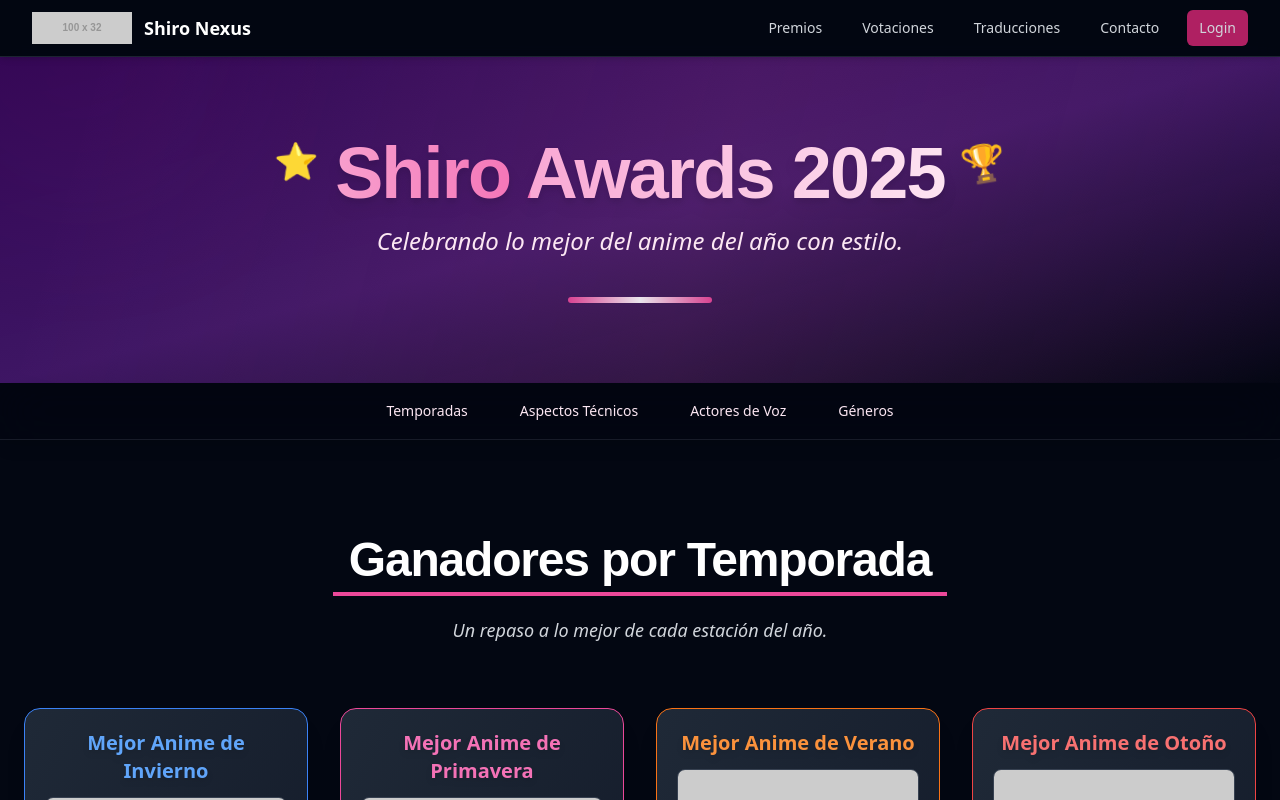
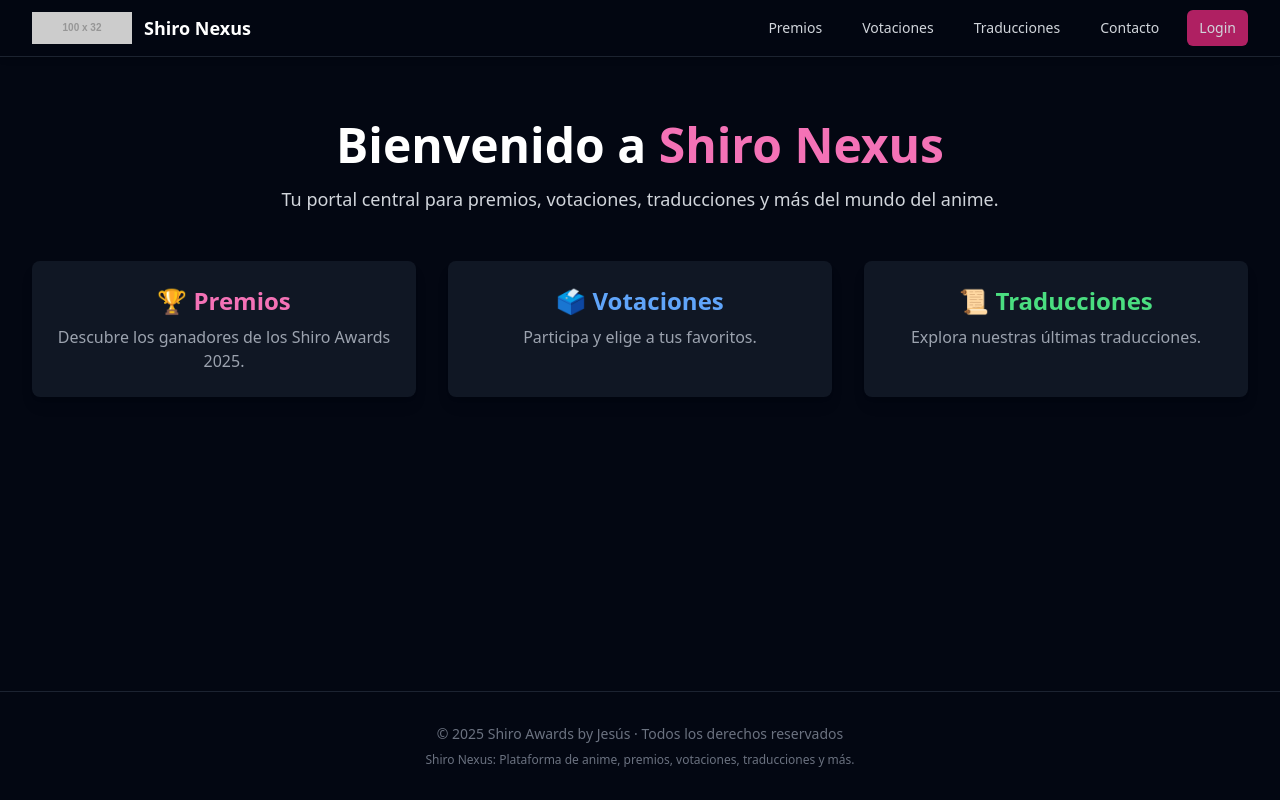
Before and after one commit to Pqblo26/shirov2-awards, a React (Vite) app: page / in a window 1280 px wide. Shown: the top 800 px of the page. Built offline with nearby package versions, Linux system fonts and the light colour scheme.

Commit message:
Web de Inicio agregada

```diff
--- a/src/components/TopNavBar.tsx
+++ b/src/components/TopNavBar.tsx
@@ -1,5 +1,7 @@
 import React, { useState } from 'react';
 import { motion, AnimatePresence } from 'framer-motion';
+// Import Link from react-router-dom for internal navigation if needed for active styling later
+// import { NavLink } from 'react-router-dom';
 
 // Define the props interface
 interface TopNavBarProps {
@@ -12,7 +14,8 @@ const TopNavBar: React.FC<TopNavBarProps> = ({ isAdminMode }) => {
      // --- Navigation Links ---
     // Base links visible to everyone
     const baseHeaderLinks = [
-        { href: "/", label: "Premios" },
+        // Changed href for Premios to /premios
+        { href: "/premios", label: "Premios" },
         { href: "/votaciones", label: "Votaciones" },
         { href: "/traducciones", label: "Traducciones" },
         { href: "/contacto", label: "Contacto" },
@@ -21,9 +24,7 @@ const TopNavBar: React.FC<TopNavBarProps> = ({ isAdminMode }) => {
     // Dynamically create the full list including conditional Admin and Login
     const headerLinks = [
         ...baseHeaderLinks,
-        // Add Admin link only if in admin mode
         ...(isAdminMode ? [{ href: "/admin", label: "Admin" }] : []),
-         // Add Login link (always visible for now)
         { href: "/login", label: "Login" },
     ];
 
@@ -31,13 +32,13 @@ const TopNavBar: React.FC<TopNavBarProps> = ({ isAdminMode }) => {
          <nav className="relative z-50 bg-gray-950/90 backdrop-blur-md shadow-md border-b border-gray-700/50">
             <div className="max-w-7xl mx-auto px-4 sm:px-6 lg:px-8">
                 <div className="flex items-center justify-between h-14">
-                    {/* Left Side: Logo Placeholder + Title */}
+                    {/* Left Side: Logo Placeholder + Title (links to '/') */}
                     <a href="/" className="flex items-center flex-shrink-0">
                          <img
                             className="block h-8 w-auto mr-3"
                             src="https://placehold.co/100x32/1F2937/4B5563?text=Logo"
                             alt="Logo Placeholder"
-                            onError={(e) => { (e.target as HTMLImageElement).style.display='none'; }} // Type assertion
+                            onError={(e) => { (e.target as HTMLImageElement).style.display='none'; }}
                          />
                          <span className="text-white font-bold text-lg hover:text-pink-300 transition-colors">
                             Shiro Nexus
@@ -47,10 +48,11 @@ const TopNavBar: React.FC<TopNavBarProps> = ({ isAdminMode }) => {
                     {/* Right Side: Navigation Links */}
                     <div className="hidden md:block">
                         <div className="ml-10 flex items-baseline space-x-4">
+                            {/* Using updated headerLinks */}
                             {headerLinks.map((item) => (
-                                <a
+                                <a // Use NavLink here if you want active styling later
                                     key={item.label}
-                                    href={item.href}
+                                    href={item.href} // Standard href for now
                                     className={`text-gray-300 hover:bg-gray-700/50 hover:text-white px-3 py-2 rounded-md text-sm font-medium transition-colors ${
                                         (item.label === 'Login') ? 'bg-pink-600/80 hover:bg-pink-500/80' : ''
                                     } ${
@@ -99,7 +101,7 @@ const TopNavBar: React.FC<TopNavBarProps> = ({ isAdminMode }) => {
                         style={{ overflow: 'hidden' }}
                     >
                          <div className="px-2 pt-2 pb-3 space-y-1 sm:px-3">
-                            {headerLinks.map((item) => (
+                            {headerLinks.map((item) => ( // Use updated headerLinks here too
                                  <a
                                     key={item.label + "-mobile"}
                                     href={item.href}
--- a/src/main.tsx
+++ b/src/main.tsx
@@ -1,9 +1,10 @@
 import React from 'react';
 import ReactDOM from 'react-dom/client';
-import { createBrowserRouter, RouterProvider } from 'react-router-dom'; // Import v7 components
+import { createBrowserRouter, RouterProvider } from 'react-router-dom';
 
 // Import Layout and Page Components
 import MainLayout from './layouts/MainLayout';
+import HomePage from './pages/HomePage'; // Import the new HomePage
 import PremiosPage from './pages/PremiosPage';
 import VotacionesPage from './pages/VotacionesPage';
 import TraduccionesPage from './pages/TraduccionesPage';
@@ -14,16 +15,19 @@ import NotFoundPage from './pages/NotFoundPage';
 
 import './index.css'; // Global styles
 
-// Create the router configuration using createBrowserRouter (object syntax)
+// Create the router configuration using createBrowserRouter
 const router = createBrowserRouter([
   {
     // Root route using the MainLayout
     path: '/',
     element: <MainLayout />,
-    // Define child routes that will render inside MainLayout's <Outlet>
     children: [
       {
-        index: true, // This makes PremiosPage the default for '/'
+        index: true, // index: true now renders HomePage at '/'
+        element: <HomePage />,
+      },
+      {
+        path: 'premios', // New specific path for the awards page
         element: <PremiosPage />,
       },
       {
@@ -44,7 +48,6 @@ const router = createBrowserRouter([
       },
       {
         path: 'admin',
-        // You might add a loader function here later for authentication check
         element: <AdminPage />,
       },
       // Add other child routes here
@@ -53,11 +56,6 @@ const router = createBrowserRouter([
     // errorElement: <RootBoundary />,
   },
   // You could define routes outside the MainLayout here if needed
-  // {
-  //   path: '/some-other-layout',
-  //   element: <OtherLayout />,
-  //   children: [...]
-  // },
 
   // Catch-all 404 route - Placed outside the main layout routes
    {
--- /dev/null
+++ b/src/pages/HomePage.tsx
@@ -0,0 +1,46 @@
+import React, { useEffect } from 'react';
+import { Link } from 'react-router-dom'; // Import Link for internal navigation
+
+function HomePage() {
+    useEffect(() => {
+        document.title = "Inicio | Shiro Nexus"; // Set title for the homepage
+    }, []);
+
+    return (
+        <div className="max-w-7xl mx-auto px-4 sm:px-6 lg:px-8 py-16 text-center">
+            {/* Welcome Section */}
+            <h1 className="text-4xl md:text-5xl font-bold mb-4">
+                Bienvenido a <span className="text-pink-400">Shiro Nexus</span>
+            </h1>
+            <p className="text-lg text-gray-300 mb-12">
+                Tu portal central para premios, votaciones, traducciones y más del mundo del anime.
+            </p>
+
+            {/* Quick Links/Featured Sections (Example) */}
+            <div className="grid grid-cols-1 md:grid-cols-3 gap-8">
+                {/* Link to Premios */}
+                <Link to="/premios" className="block p-6 bg-gray-800/50 rounded-lg shadow-lg hover:bg-gray-700/50 transition-colors">
+                    <h2 className="text-2xl font-semibold mb-2 text-pink-400">🏆 Premios</h2>
+                    <p className="text-gray-400">Descubre los ganadores de los Shiro Awards 2025.</p>
+                </Link>
+
+                {/* Link to Votaciones */}
+                <Link to="/votaciones" className="block p-6 bg-gray-800/50 rounded-lg shadow-lg hover:bg-gray-700/50 transition-colors">
+                    <h2 className="text-2xl font-semibold mb-2 text-blue-400">🗳️ Votaciones</h2>
+                    <p className="text-gray-400">Participa y elige a tus favoritos.</p>
+                </Link>
+
+                {/* Link to Traducciones */}
+                <Link to="/traducciones" className="block p-6 bg-gray-800/50 rounded-lg shadow-lg hover:bg-gray-700/50 transition-colors">
+                    <h2 className="text-2xl font-semibold mb-2 text-green-400">📜 Traducciones</h2>
+                    <p className="text-gray-400">Explora nuestras últimas traducciones.</p>
+                </Link>
+            </div>
+
+            {/* You can add more sections like latest news, etc. */}
+
+        </div>
+    );
+}
+
+export default HomePage;
```
